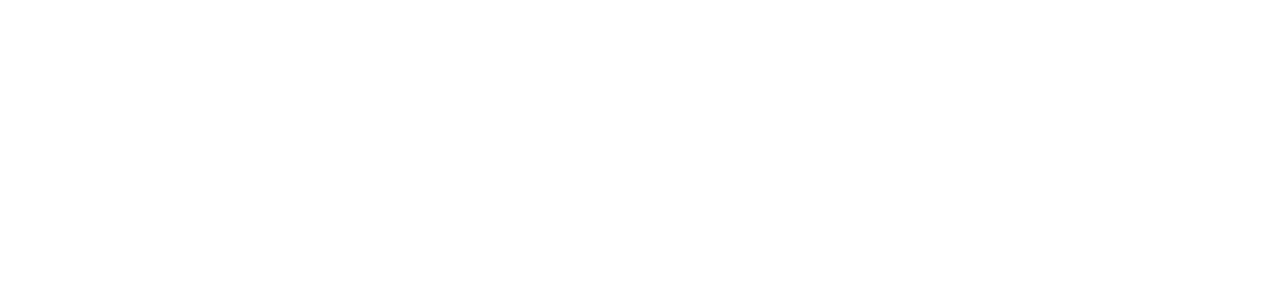
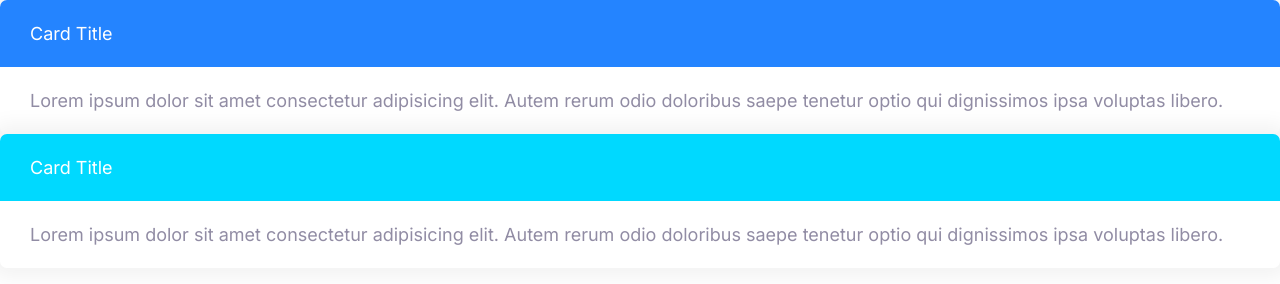
Before and after one commit to HaroldMDiazVargas/CloudHosting, a plain HTML site: page index.html in a window 1280 px wide. Drawn offline with Linux system fonts and the light colour scheme.

Commit message:
Adding card component.

```diff
--- a/css/styles.css
+++ b/css/styles.css
@@ -294,3 +294,26 @@ a{
         font-size: 1.5rem;
     }
 }
+
+/* Cards */
+
+.card {
+    border-radius: 7px;
+    box-shadow: 0 0 20px 10px #f3f3f3;
+    overflow: hidden;
+}
+
+.card__header, .card__body   {
+    padding: 2rem 3rem;
+}
+
+.card--primary .card__header{
+    background: var(--color-primary);
+    color: #fff;
+
+}
+
+.card--secondary .card__header{
+    background: var(--color-secundary);
+    color: #fff;
+}
--- a/index.html
+++ b/index.html
@@ -13,5 +13,21 @@
 </head>
 <body>
 
+    <div class="card card--primary">
+        <header class="card__header">Card Title</header>
+        <div class="card__body">
+            Lorem ipsum dolor sit amet consectetur adipisicing elit. Autem rerum odio doloribus saepe tenetur optio qui dignissimos ipsa voluptas libero.
+        </div>
+
+    </div>
+
+    <div class="card card--secondary">
+        <header class="card__header">Card Title</header>
+        <div class="card__body">
+            Lorem ipsum dolor sit amet consectetur adipisicing elit. Autem rerum odio doloribus saepe tenetur optio qui dignissimos ipsa voluptas libero.
+        </div>
+
+    </div>
+
 </body>
 </html>
```
Also changed, not shown: components/cards.html (added, +13 -0 lines).
